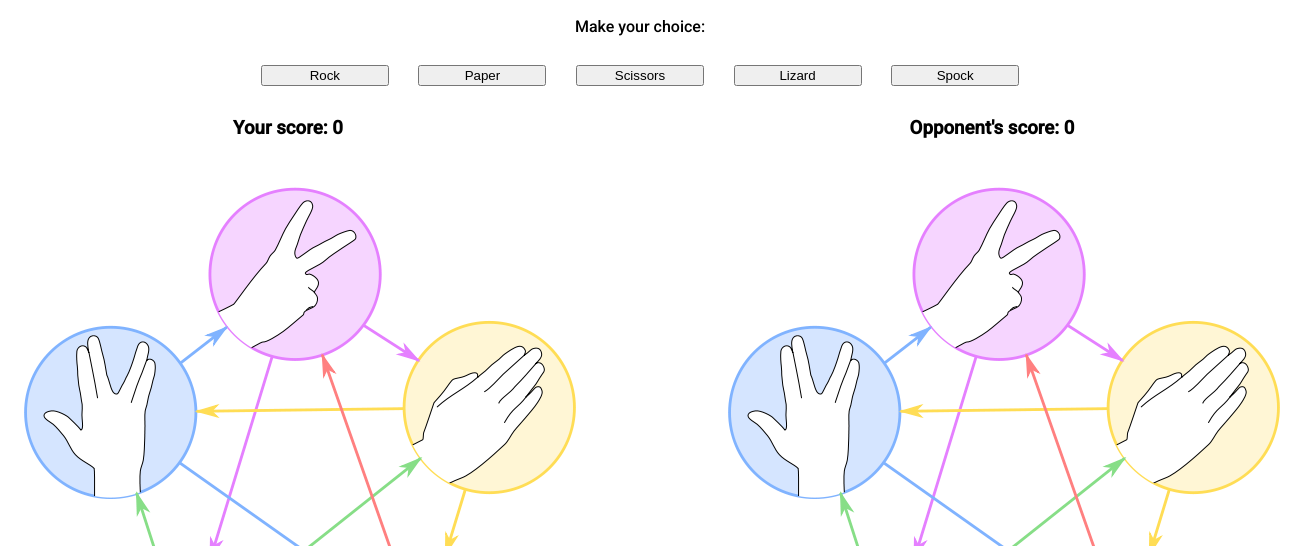
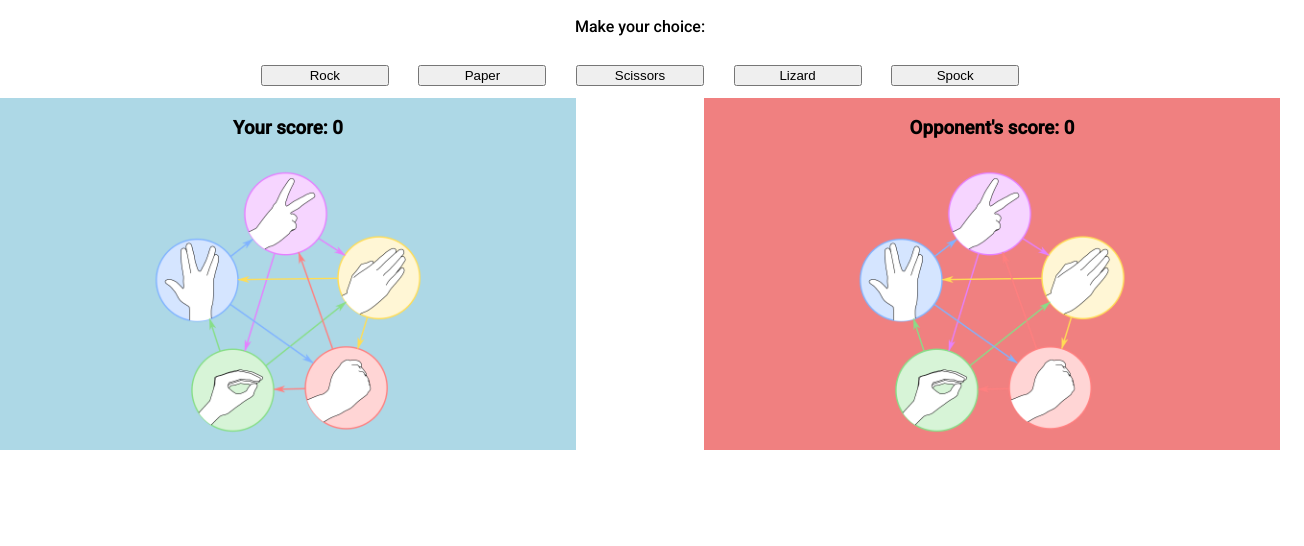
Before and after one commit to IrishDante/P2-Rock-Paper-Spock, a plain HTML site: page index.html in a window 1280 px wide. Shown: the part 51-597 px from the top of the page, 1304 px wide, since content can reach past the window. Drawn offline with Linux system fonts and the light colour scheme.

Commit message:
Update style.css
limited size on images. Added colors to players

```diff
--- a/assets/css/style.css
+++ b/assets/css/style.css
@@ -46,11 +46,23 @@ footer{
 }
 
 .player{
+  background-color:lightblue;
   float:left;
   width:45%;
 }
 
 .opponent{
+  background-color:lightcoral;
   float:right;
   width:45%;
 }
+
+#player-image{
+  max-height:50%;
+  max-width:50%;
+}
+
+#opponent-image{
+  max-height:50%;
+  max-width:50%;
+}
```
